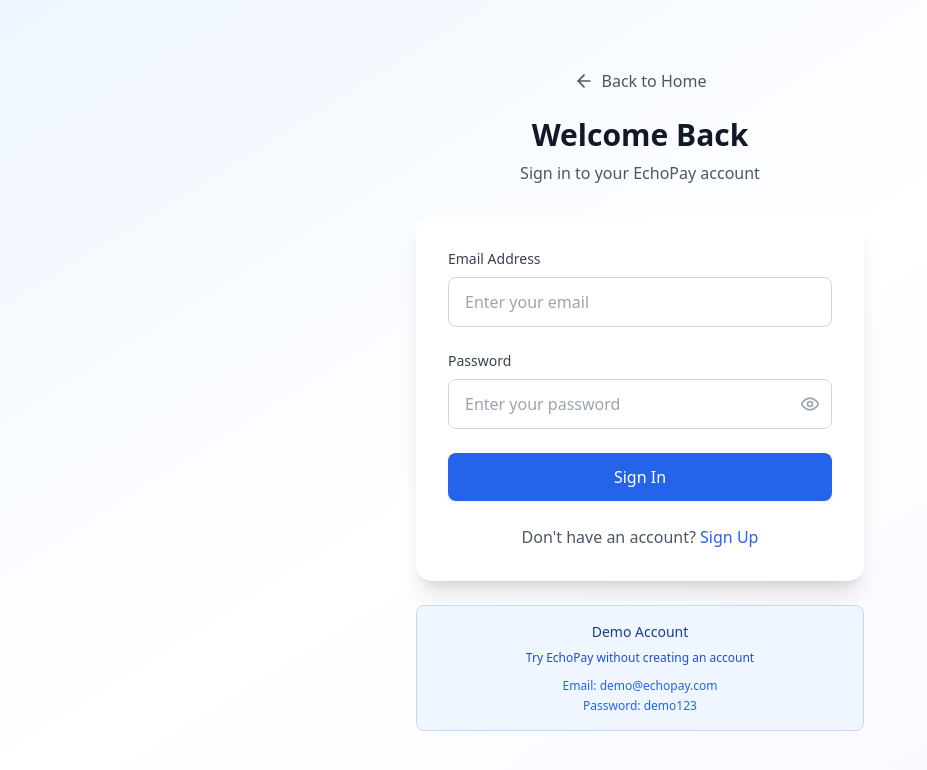
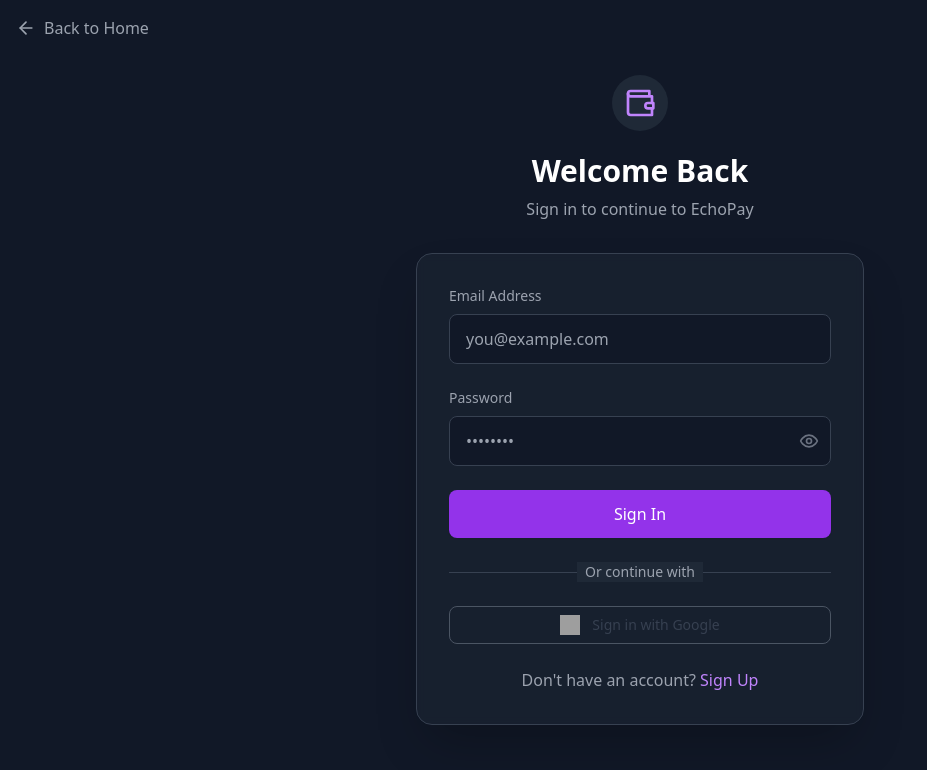
Before and after one commit to morgensterhospital/echopay, a React (Vite) app: page /auth in a window 1280 px wide. Shown: the top 770 px of the page, without its empty margins (0-927 px from the left). Built offline with nearby package versions, Linux system fonts and the light colour scheme; no server answers; grey boxes are pictures that could not be loaded.

Commit message:
feat: implement dark mode auth page, Google Sign-In, and fix sign-in error

```diff
--- a/src/lib/firebase.ts
+++ b/src/lib/firebase.ts
@@ -25,16 +25,6 @@ export const db = getFirestore(app);
 // Initialize Realtime Database
 export const rtdb = getDatabase(app);
 
-// Connect to emulators in development
-if (import.meta.env.DEV) {
-  try {
-    connectAuthEmulator(auth, 'http://localhost:9099');
-    connectFirestoreEmulator(db, 'localhost', 8080);
-    connectDatabaseEmulator(rtdb, 'localhost', 9000);
-  } catch (error) {
-    // Emulators already connected
-    console.log('Firebase emulators already connected');
-  }
-}
+// Emulators are not used in this project
 
 export default app;
--- a/src/pages/Auth.tsx
+++ b/src/pages/Auth.tsx
@@ -1,11 +1,16 @@
 import React, { useState } from 'react';
-import { createUserWithEmailAndPassword, signInWithEmailAndPassword } from 'firebase/auth';
-import { doc, setDoc, Timestamp } from 'firebase/firestore';
+import {
+  createUserWithEmailAndPassword,
+  signInWithEmailAndPassword,
+  GoogleAuthProvider,
+  signInWithPopup
+} from 'firebase/auth';
+import { doc, setDoc, getDoc, Timestamp } from 'firebase/firestore';
 import { auth, db } from '../lib/firebase';
 import { useAuthStore } from '../stores/authStore';
 import { useNavigate } from 'react-router-dom';
 import { toast } from 'react-hot-toast';
-import { Eye, EyeOff, ArrowLeft } from 'lucide-react';
+import { Eye, EyeOff, ArrowLeft, Wallet } from 'lucide-react';
 import Button from '../components/Button';
 import { Link } from 'react-router-dom';
 
@@ -66,7 +71,7 @@ const Auth: React.FC = () => {
         await setDoc(doc(db, 'users', userCredential.user.uid), userProfile);
         await signIn(userCredential.user);
         toast.success('Account created successfully!');
-        navigate('/onboarding');
+        navigate('/dashboard');
       }
     } catch (error: any) {
       console.error('Auth error:', error);
@@ -90,6 +95,9 @@ const Auth: React.FC = () => {
         case 'auth/too-many-requests':
           errorMessage = 'Too many failed attempts. Please try again later';
           break;
+        default:
+          errorMessage = error.message;
+          break;
       }
 
       toast.error(errorMessage);
@@ -98,32 +106,73 @@ const Auth: React.FC = () => {
     }
   };
 
+  const handleGoogleSignIn = async () => {
+    setLoading(true);
+    try {
+      const provider = new GoogleAuthProvider();
+      const result = await signInWithPopup(auth, provider);
+      const user = result.user;
+
+      // Check if user profile exists
+      const profileRef = doc(db, 'users', user.uid);
+      const profileSnap = await getDoc(profileRef);
+
+      if (!profileSnap.exists()) {
+        // Create new profile for Google users
+        const userProfile = {
+          uid: user.uid,
+          email: user.email || '',
+          name: user.displayName || '',
+          phone: user.phoneNumber || '',
+          createdAt: Timestamp.now(),
+          language: 'en',
+          timezone: Intl.DateTimeFormat().resolvedOptions().timeZone,
+        };
+        await setDoc(profileRef, userProfile);
+      }
+
+      await signIn(user);
+      toast.success('Signed in with Google successfully!');
+      navigate('/dashboard');
+    } catch (error: any) {
+      console.error("Google Sign-In Error", error);
+      toast.error(`Failed to sign in with Google: ${error.message}`);
+    } finally {
+      setLoading(false);
+    }
+  };
+
   return (
-    <div className="min-h-screen bg-gradient-to-br from-blue-50 via-white to-purple-50 flex items-center justify-center p-4">
+    <div className="min-h-screen bg-gray-900 text-white flex items-center justify-center p-4">
+      <div className="absolute top-0 left-0 p-4">
+        <Link to="/" className="inline-flex items-center gap-2 text-gray-400 hover:text-white transition-colors">
+          <ArrowLeft className="h-5 w-5" />
+          Back to Home
+        </Link>
+      </div>
       <div className="max-w-md w-full">
         {/* Header */}
         <div className="text-center mb-8">
-          <Link to="/" className="inline-flex items-center gap-2 text-gray-600 hover:text-gray-900 mb-6">
-            <ArrowLeft className="h-5 w-5" />
-            Back to Home
-          </Link>
-          <h1 className="text-3xl font-bold text-gray-900">
-            {isLogin ? 'Welcome Back' : 'Create Account'}
+          <div className="inline-block p-3 bg-gray-800 rounded-full mb-4">
+            <Wallet className="h-8 w-8 text-purple-400" />
+          </div>
+          <h1 className="text-3xl font-bold text-white">
+            {isLogin ? 'Welcome Back' : 'Create an Account'}
           </h1>
-          <p className="text-gray-600 mt-2">
+          <p className="text-gray-400 mt-2">
             {isLogin
-              ? 'Sign in to your EchoPay account'
-              : 'Join the future of voice payments'
+              ? 'Sign in to continue to EchoPay'
+              : 'Get started with seamless voice payments'
             }
           </p>
         </div>
 
         {/* Form */}
-        <div className="bg-white rounded-2xl shadow-xl p-8">
+        <div className="bg-gray-800/50 backdrop-blur-sm rounded-2xl shadow-2xl p-8 border border-gray-700">
           <form onSubmit={handleSubmit} className="space-y-6">
             {!isLogin && (
               <div>
-                <label htmlFor="name" className="block text-sm font-medium text-gray-700 mb-2">
+                <label htmlFor="name" className="block text-sm font-medium text-gray-400 mb-2">
                   Full Name
                 </label>
                 <input
@@ -131,14 +180,14 @@ const Auth: React.FC = () => {
                   type="text"
                   value={name}
                   onChange={(e) => setName(e.target.value)}
-                  className="w-full px-4 py-3 border border-gray-300 rounded-lg focus:ring-2 focus:ring-blue-500 focus:border-blue-500 transition-colors"
+                  className="w-full px-4 py-3 bg-gray-900 border border-gray-700 rounded-lg focus:ring-2 focus:ring-purple-500 focus:border-purple-500 transition-colors"
                   placeholder="Enter your full name"
                 />
               </div>
             )}
 
             <div>
-              <label htmlFor="email" className="block text-sm font-medium text-gray-700 mb-2">
+              <label htmlFor="email" className="block text-sm font-medium text-gray-400 mb-2">
                 Email Address
               </label>
               <input
@@ -147,13 +196,13 @@ const Auth: React.FC = () => {
                 value={email}
                 onChange={(e) => setEmail(e.target.value)}
                 required
-                className="w-full px-4 py-3 border border-gray-300 rounded-lg focus:ring-2 focus:ring-blue-500 focus:border-blue-500 transition-colors"
-                placeholder="Enter your email"
+                className="w-full px-4 py-3 bg-gray-900 border border-gray-700 rounded-lg focus:ring-2 focus:ring-purple-500 focus:border-purple-500 transition-colors"
+                placeholder="you@example.com"
               />
             </div>
 
             <div>
-              <label htmlFor="password" className="block text-sm font-medium text-gray-700 mb-2">
+              <label htmlFor="password" className="block text-sm font-medium text-gray-400 mb-2">
                 Password
               </label>
               <div className="relative">
@@ -164,18 +213,18 @@ const Auth: React.FC = () => {
                   onChange={(e) => setPassword(e.target.value)}
                   required
                   minLength={6}
-                  className="w-full px-4 py-3 pr-12 border border-gray-300 rounded-lg focus:ring-2 focus:ring-blue-500 focus:border-blue-500 transition-colors"
-                  placeholder="Enter your password"
+                  className="w-full px-4 py-3 pr-12 bg-gray-900 border border-gray-700 rounded-lg focus:ring-2 focus:ring-purple-500 focus:border-purple-500 transition-colors"
+                  placeholder="••••••••"
                 />
                 <button
                   type="button"
                   onClick={() => setShowPassword(!showPassword)}
-                  className="absolute inset-y-0 right-0 flex items-center pr-3"
+                  className="absolute inset-y-0 right-0 flex items-center pr-3 text-gray-500 hover:text-white"
                 >
                   {showPassword ? (
-                    <EyeOff className="h-5 w-5 text-gray-400" />
+                    <EyeOff className="h-5 w-5" />
                   ) : (
-                    <Eye className="h-5 w-5 text-gray-400" />
+                    <Eye className="h-5 w-5" />
                   )}
                 </button>
               </div>
@@ -183,7 +232,7 @@ const Auth: React.FC = () => {
 
             {!isLogin && (
               <div>
-                <label htmlFor="confirmPassword" className="block text-sm font-medium text-gray-700 mb-2">
+                <label htmlFor="confirmPassword" className="block text-sm font-medium text-gray-400 mb-2">
                   Confirm Password
                 </label>
                 <input
@@ -192,8 +241,8 @@ const Auth: React.FC = () => {
                   value={confirmPassword}
                   onChange={(e) => setConfirmPassword(e.target.value)}
                   required
-                  className="w-full px-4 py-3 border border-gray-300 rounded-lg focus:ring-2 focus:ring-blue-500 focus:border-blue-500 transition-colors"
-                  placeholder="Confirm your password"
+                  className="w-full px-4 py-3 bg-gray-900 border border-gray-700 rounded-lg focus:ring-2 focus:ring-purple-500 focus:border-purple-500 transition-colors"
+                  placeholder="••••••••"
                 />
               </div>
             )}
@@ -202,34 +251,45 @@ const Auth: React.FC = () => {
               type="submit"
               size="lg"
               loading={loading}
-              className="w-full"
+              className="w-full bg-purple-600 hover:bg-purple-700 text-white focus:ring-purple-500"
             >
               {isLogin ? 'Sign In' : 'Create Account'}
             </Button>
           </form>
 
+          <div className="mt-6">
+            <div className="relative">
+              <div className="absolute inset-0 flex items-center">
+                <div className="w-full border-t border-gray-700" />
+              </div>
+              <div className="relative flex justify-center text-sm">
+                <span className="px-2 bg-gray-800 text-gray-400">Or continue with</span>
+              </div>
+            </div>
+
+            <div className="mt-6">
+              <Button
+                variant="outline"
+                className="w-full border-gray-600 hover:bg-gray-700"
+                onClick={handleGoogleSignIn}
+                disabled={loading}
+              >
+                <img src="/google.svg" alt="Google" className="h-5 w-5 mr-3" />
+                Sign in with Google
+              </Button>
+            </div>
+          </div>
+
           <div className="mt-6 text-center">
-            <p className="text-gray-600">
+            <p className="text-gray-400">
               {isLogin ? "Don't have an account? " : "Already have an account? "}
               <button
                 onClick={() => setIsLogin(!isLogin)}
-                className="font-medium text-blue-600 hover:text-blue-500"
+                className="font-medium text-purple-400 hover:text-purple-300"
               >
                 {isLogin ? 'Sign Up' : 'Sign In'}
               </button>
             </p>
-          </div>
-        </div>
-
-        {/* Demo Account */}
-        <div className="mt-6 text-center">
-          <div className="bg-blue-50 border border-blue-200 rounded-lg p-4">
-            <p className="text-sm font-medium text-blue-900 mb-2">Demo Account</p>
-            <p className="text-xs text-blue-700 mb-3">Try EchoPay without creating an account</p>
-            <div className="space-y-1 text-xs text-blue-600">
-              <p>Email: demo@echopay.com</p>
-              <p>Password: demo123</p>
-            </div>
           </div>
         </div>
       </div>
```
Also changed, not shown: 1 other file (tests, documents, lock files or other folders).
